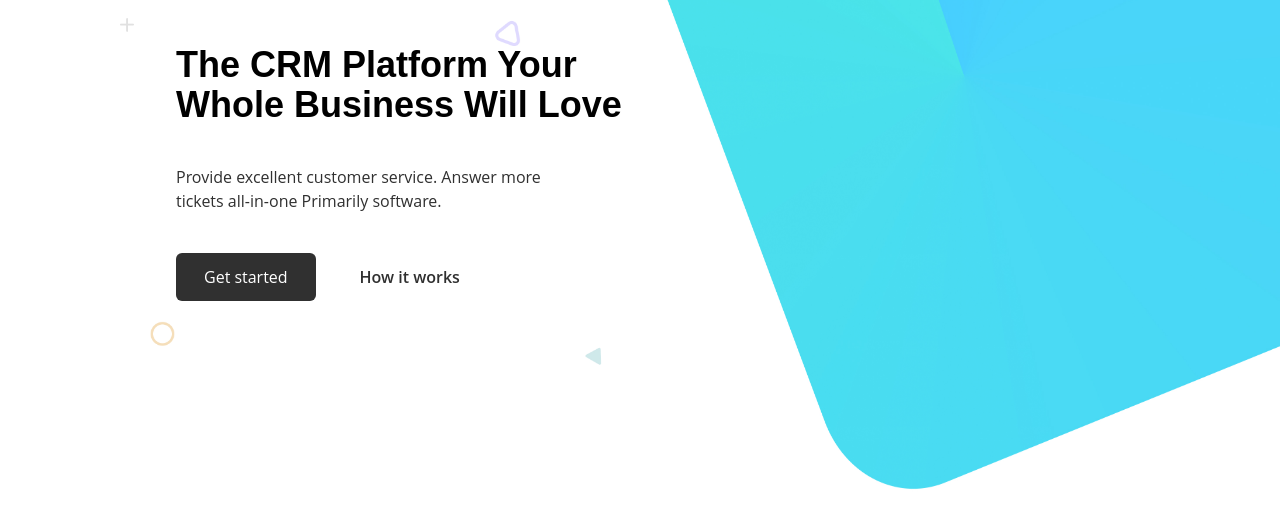
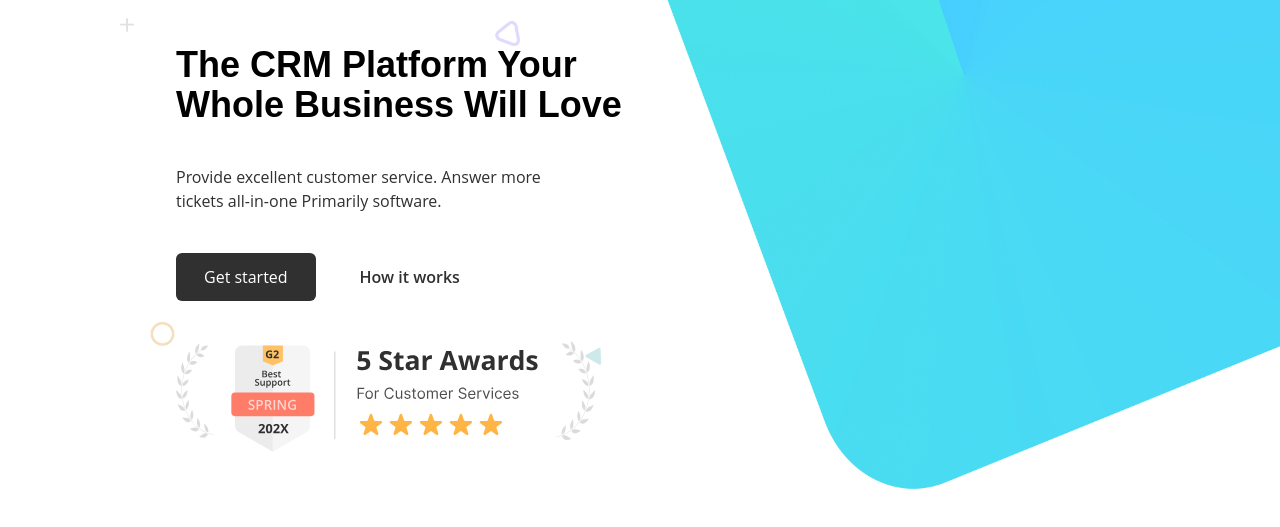
Before and after one commit to Antsa-Fi30/WEEKLY_DECEMBER_FRONT_2, a website: page src/index.html in a window 1280 px wide. Shown: the part 91-618 px from the top of the page. Drawn offline with Linux system fonts and the light colour scheme.

Commit message:
Five Star logo

```diff
--- a/src/index.html
+++ b/src/index.html
@@ -49,10 +49,14 @@
                         class="bg-transparent text-blackPrimary px-7 py-3 rounded-md font-semibold transition-all duration-300 hover:bg-blackPrimary hover:text-white">How
                         it works</button>
                 </div>
+                <div class="mt-9">
+                    <img src="assets/ico/Five Star.svg" alt="" srcset="" width="420" height="420">
+                </div>
             </div>
             <!-- images -->
             <div></div>
         </div>
+
     </section>
 
 </body>
```
Also changed, not shown: dist/output.css.
